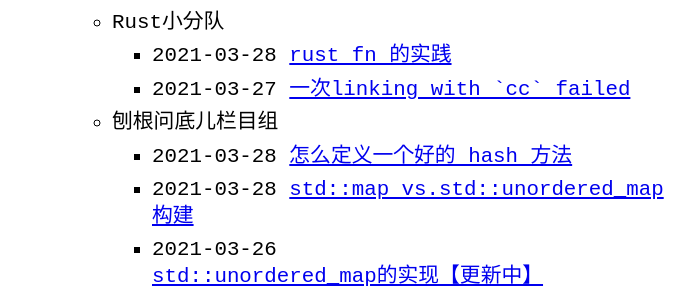
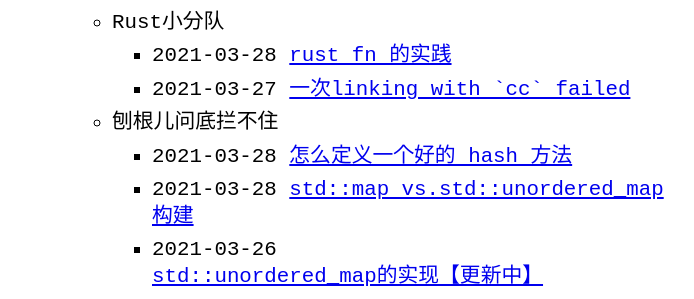
Before and after one commit to zTgx/zTgx.github.io, a Jekyll site: the page built from index.md, in a window 1280 px wide. Shown: the part 593-892 px from the top of the page, without its empty margins (288-982 px from the left). Built offline with Jekyll 4.4.1, drawn with Linux system fonts in a browser that asks for light colours.

Commit message:
Update menu.yml

```diff
--- a/_data/menu.yml
+++ b/_data/menu.yml
@@ -22,7 +22,7 @@ entries:
           category: rust
           show_more_url: rust-archive.html
 
-      - title: 刨根问底儿栏目组
+      - title: 刨根儿问底拦不住
         post_list:
           category: dive
           show_more_url: rust-archive.html
```
